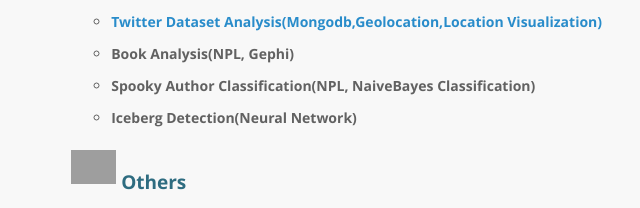
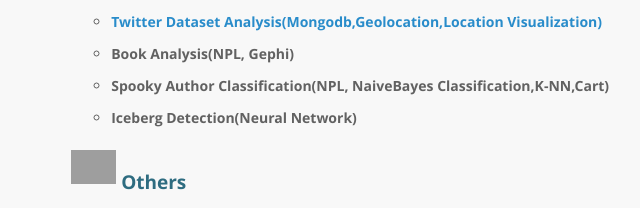
Before and after one commit to jiangjinju/home, a plain HTML site: page experience.html in a window 1280 px wide. Shown: the part 570-778 px from the top of the page, 116-756 px from the left. Drawn offline with Linux system fonts and the light colour scheme; grey boxes are pictures that could not be loaded; a web font is replaced by a local one.

Commit message:
experience update

```diff
--- a/experience.html
+++ b/experience.html
@@ -91,7 +91,7 @@
 <ul>
 <li><a title="test for link" href="https://one.iu.edu/" target="_blank" rel="noopener">Twitter Dataset Analysis(Mongodb,Geolocation,Location Visualization)</a></li>
 <li>Book Analysis(NPL, Gephi)</li>
-<li>Spooky Author Classification(NPL, NaiveBayes Classification)</li>
+<li>Spooky Author Classification(NPL, NaiveBayes Classification,K-NN,Cart)</li>
 <li>Iceberg Detection(Neural Network)</li>
 </ul>
 <li style="clear: both;"><img style="float: left;" src="https://html-online.com/img/6-table-div-html.png" alt="html table div" width="45" /><h2 style="color: #2e6c80;">&nbsp;Others</h2></li>
```
